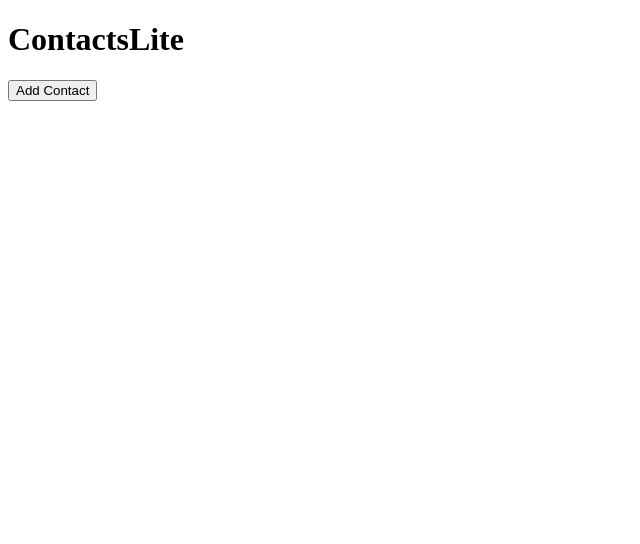
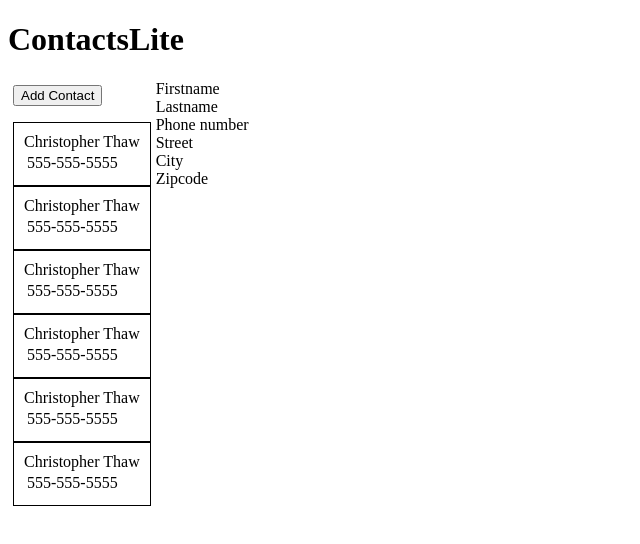
Before and after one commit to CThaw90/ContactsLite, a website: page webapp/contacts-list.html in a window 1280 px wide. Shown: the whole page, without its empty margins (0-640 px from the left). Drawn offline with Linux system fonts and the light colour scheme.

Commit message:
Basic html layout of the contacts list page with some styles. 1hr

```diff
--- a/webapp/contacts-list.html
+++ b/webapp/contacts-list.html
@@ -3,6 +3,8 @@
 <head>
     <meta charset="UTF-8">
     <title>ContactsLite - Contact List</title>
+
+    <link rel="stylesheet" href="css/contacts-list.css" type="text/css" />
 </head>
 <body>
 <div id="address-book">
@@ -15,8 +17,54 @@
         <div class="panel-btn-container">
             <button id="add-button" class="button-widget" type="button">Add Contact</button>
         </div>
+        <div class="list-item-outer-container">
+            <ul class="list-item-container">
+                <li class="list-item">
+                    <div class="list-item-title">Christopher Thaw</div>
+                    <div class="list-item-caption-container">
+                        <p class="list-item-caption">555-555-5555</p>
+                    </div>
+                </li>
+                <li class="list-item">
+                    <div class="list-item-title">Christopher Thaw</div>
+                    <div class="list-item-caption-container">
+                        <p class="list-item-caption">555-555-5555</p>
+                    </div>
+                </li>
+                <li class="list-item">
+                    <div class="list-item-title">Christopher Thaw</div>
+                    <div class="list-item-caption-container">
+                        <p class="list-item-caption">555-555-5555</p>
+                    </div>
+                </li>
+                <li class="list-item active">
+                    <div class="list-item-title">Christopher Thaw</div>
+                    <div class="list-item-caption-container">
+                        <p class="list-item-caption">555-555-5555</p>
+                    </div>
+                </li>
+                <li class="list-item">
+                    <div class="list-item-title">Christopher Thaw</div>
+                    <div class="list-item-caption-container">
+                        <p class="list-item-caption">555-555-5555</p>
+                    </div>
+                </li>
+                <li class="list-item">
+                    <div class="list-item-title">Christopher Thaw</div>
+                    <div class="list-item-caption-container">
+                        <p class="list-item-caption">555-555-5555</p>
+                    </div>
+                </li>
+            </ul>
+        </div>
     </div>
     <div id="details-panel">
+        <div>Firstname</div>
+        <div>Lastname</div>
+        <div>Phone number</div>
+        <div>Street</div>
+        <div>City</div>
+        <div>Zipcode</div>
     </div>
 </div>
 </body>
--- a/webapp/css/contacts-list.css
+++ b/webapp/css/contacts-list.css
@@ -0,0 +1,19 @@
+#side-panel {
+    height: 100%;
+    padding: 5px;
+    float: left;
+}
+
+#side-panel ul.list-item-container {
+    list-style-type: none;
+    padding: 0;
+}
+
+#side-panel .list-item-container .list-item {
+    border: 1px solid #000000;
+    padding: 10px;
+}
+
+.list-item p {
+    margin: 3px;
+}
```
Also changed, not shown: webapp/index.html (+4 -4 lines).
